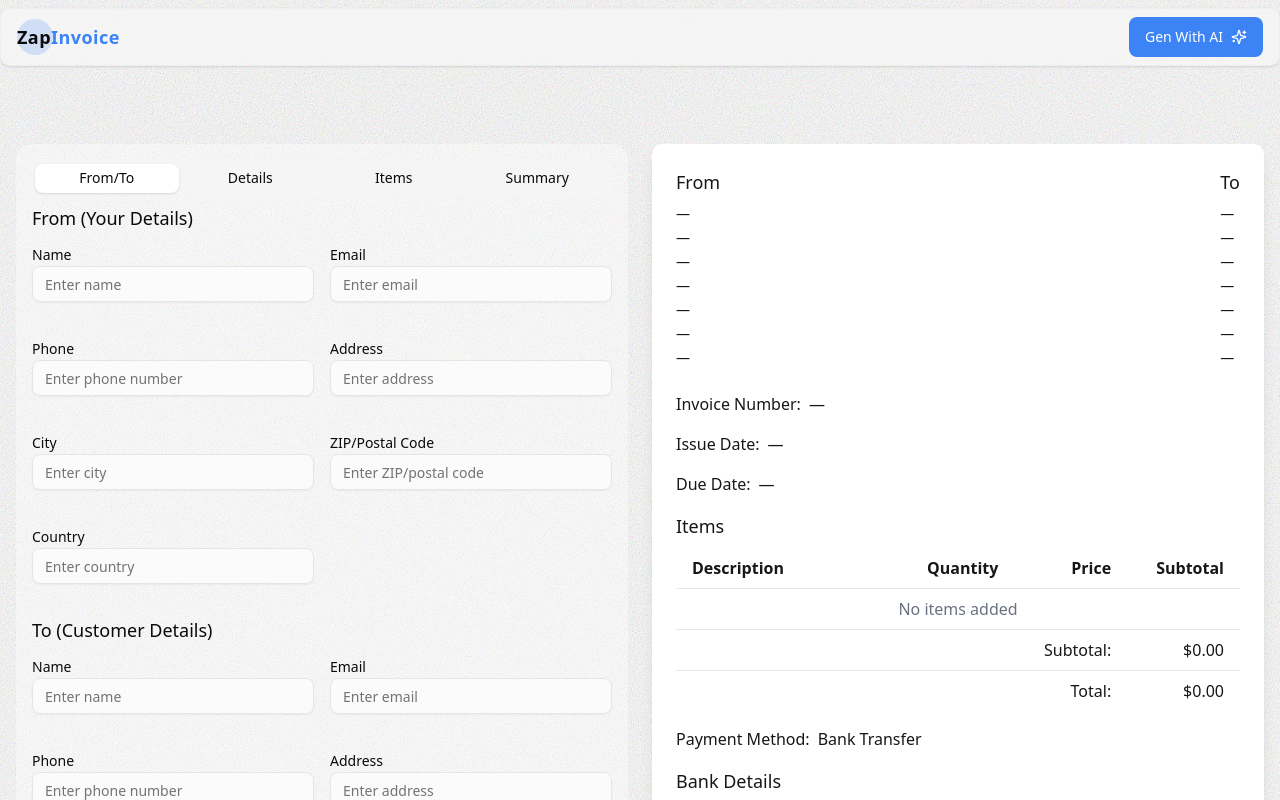
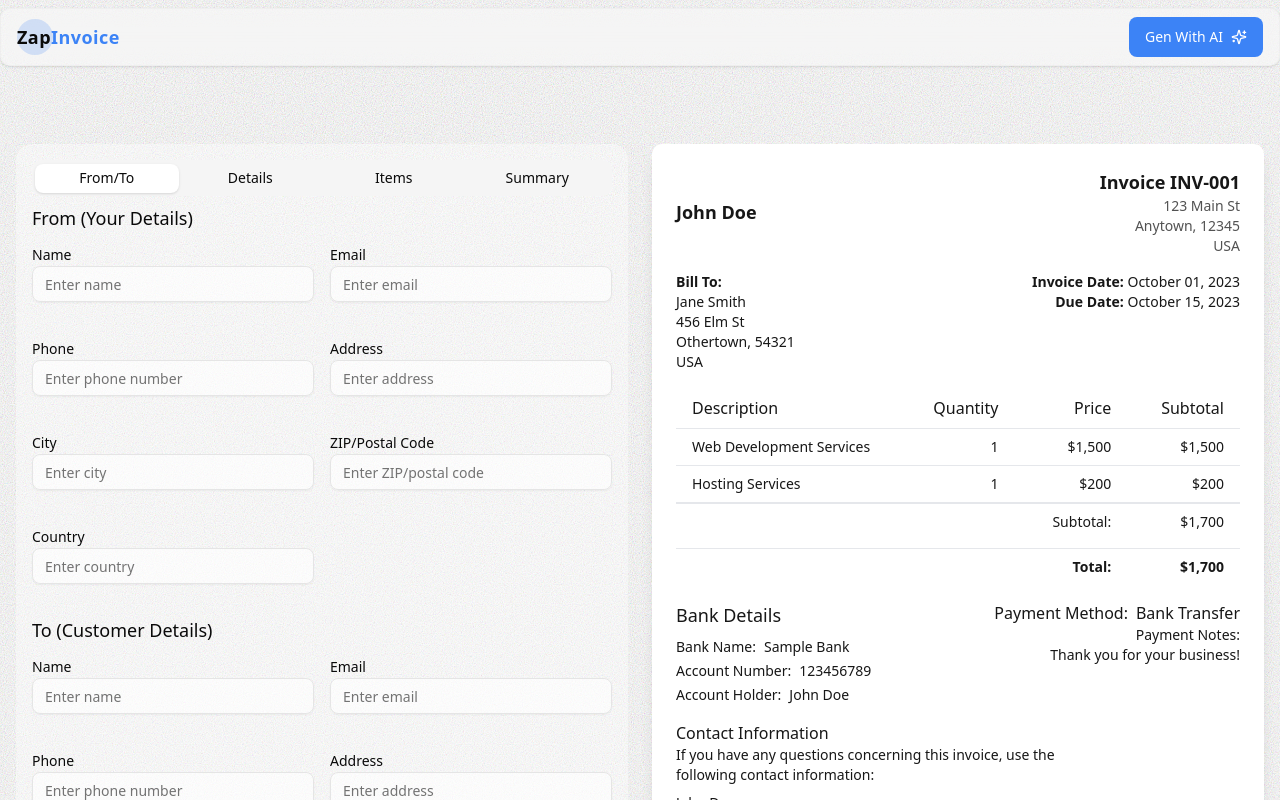
Before and after one commit to NikeshCohen/ZapInvoice, a Next.js app: page / in a window 1280 px wide. Shown: the top 800 px of the page. Built offline with nearby package versions, Linux system fonts and the light colour scheme; what country-data-list would draw is missing.

Commit message:
complete template

```diff
--- a/app/_components/LiveView.tsx
+++ b/app/_components/LiveView.tsx
@@ -1,6 +1,7 @@
 import { useInvoice } from "@/app/_context/InvoiceContext";
 import { useLogo } from "@/app/_context/LogoContext";
 import { useSignature } from "@/app/_context/SignatureContext";
+import { format } from "date-fns";
 
 import { Currency } from "@/components/ui/select-currency";
 
@@ -47,32 +48,15 @@ export default function LiveView() {
     return `${currency?.symbol || "$"}${amount.toFixed(2)}`;
   };
 
-  const ContactInfo = ({
-    title,
-    data,
-  }: {
-    title: string;
-    data: typeof invoiceData.from;
-  }) => (
-    <div className="space-y-2">
-      <h3 className="text-lg font-medium">{title}</h3>
-      <div className="space-y-1 text-sm">
-        <div>{data.name || "—"}</div>
-        <div>{data.email || "—"}</div>
-        <div>{data.phone || "—"}</div>
-        <div>{data.address || "—"}</div>
-        <div>{data.city || "—"}</div>
-        <div>{data.zipCode || "—"}</div>
-        <div>{data.country || "—"}</div>
-      </div>
-    </div>
-  );
+  const formatPrice = (amount: number) => {
+    const currency = invoiceData.selectedCurrency as Currency | undefined;
+    return `${currency?.symbol || "$"}${amount.toLocaleString()}`;
+  };
 
   return (
-    <div className="rounded-lg bg-white p-6 text-neutral-900 shadow-lg">
-      <div className="space-y-6">
-        {/* Logo Section */}
-        {logoData && (
+    <div className="space-y-4 rounded-lg bg-white p-6 text-neutral-900 shadow-lg">
+      <div className="flex items-center justify-between text-right">
+        {logoData ? (
           <div className="flex justify-start">
             {/* eslint-disable-next-line @next/next/no-img-element */}
             <img
@@ -81,161 +65,158 @@ export default function LiveView() {
               className="h-[60px] w-auto object-contain"
             />
           </div>
+        ) : (
+          <p className="text-lg font-bold">{invoiceData.from.name}</p>
         )}
 
-        <div className="flex flex-col gap-6 sm:flex-row sm:justify-between">
-          <ContactInfo title="From" data={invoiceData.from} />
-          <ContactInfo title="To" data={invoiceData.to} />
+        <div>
+          <p className="text-lg font-bold">
+            Invoice {invoiceData.invoiceNumber}
+          </p>
+          <div className="text-sm text-neutral-600">
+            <p>{invoiceData.from.address}</p>
+            <p>
+              {invoiceData.from.city}, {invoiceData.from.zipCode}
+            </p>
+            <p>{invoiceData.from.country}</p>
+          </div>
+        </div>
       </div>
 
-        <div className="space-y-4">
-          <div className="flex flex-wrap gap-x-2">
-            <span className="font-medium">Invoice Number:</span>
-            <span className="break-all">
-              {invoiceData.invoiceNumber || "—"}
-            </span>
+      <div className="flex justify-between">
+        <div className="text-left text-sm">
+          <p className="font-bold">Bill To:</p>
+
+          <div>
+            <p>{invoiceData.to.name}</p>
+            <p>{invoiceData.to.address}</p>
+            <p>
+              {invoiceData.to.city}, {invoiceData.to.zipCode}
+            </p>
+            <p>{invoiceData.to.country}</p>
           </div>
-
-          <div className="flex flex-wrap gap-x-2">
-            <span className="font-medium">Issue Date:</span>
-            <span className="break-all">{invoiceData.issueDate || "—"}</span>
         </div>
-
-          <div className="flex flex-wrap gap-x-2">
-            <span className="font-medium">Due Date:</span>
-            <span className="break-all">{invoiceData.dueDate || "—"}</span>
+        <div className="text-right text-sm">
+          <p>
+            <span className="font-bold">Invoice Date:</span>{" "}
+            {invoiceData.issueDate
+              ? format(new Date(invoiceData.issueDate), "MMMM dd, yyyy")
+              : "-"}
+          </p>
+          <p>
+            <span className="font-bold">Due Date:</span>{" "}
+            {invoiceData.dueDate
+              ? format(new Date(invoiceData.dueDate), "MMMM dd, yyyy")
+              : "-"}
+          </p>
+        </div>
       </div>
 
       <div>
-            <h3 className="mb-2 text-lg font-medium">Items</h3>
         <div className="overflow-x-auto">
-              <table className="w-full min-w-full table-fixed divide-y divide-gray-200">
-                <thead>
-                  <tr>
-                    <th className="w-[40%] px-4 py-2 text-left">Description</th>
-                    <th className="w-[20%] px-4 py-2 text-right">Quantity</th>
-                    <th className="w-[20%] px-4 py-2 text-right">Price</th>
-                    <th className="w-[20%] px-4 py-2 text-right">Subtotal</th>
-                  </tr>
-                </thead>
-                <tbody className="divide-y divide-gray-200">
+          <div className="w-full min-w-full divide-y divide-gray-200">
+            <div className="flex font-normal">
+              <div className="w-[40%] px-4 py-2 text-left font-normal">
+                Description
+              </div>
+              <div className="w-[20%] px-4 py-2 text-right font-normal">
+                Quantity
+              </div>
+              <div className="w-[20%] px-4 py-2 text-right font-normal">
+                Price
+              </div>
+              <div className="w-[20%] px-4 py-2 text-right font-normal">
+                Subtotal
+              </div>
+            </div>
+            <div className="divide-y divide-gray-200 text-sm">
               {invoiceData.items.length > 0 ? (
                 invoiceData.items.map((item, index) => (
-                      <tr key={index}>
-                        <td className="px-4 py-2">
-                          <div className="break-words">
+                  <div key={index} className="flex">
+                    <div className="w-[40%] px-4 py-2 break-words">
                       {item.description || "No description"}
                     </div>
-                        </td>
-                        <td className="px-4 py-2 text-right whitespace-nowrap">
+                    <div className="w-[20%] px-4 py-2 text-right whitespace-nowrap">
                       {item.quantity}
-                        </td>
-                        <td className="px-4 py-2 text-right whitespace-nowrap">
-                          {formatCurrency(item.price)}
-                        </td>
-                        <td className="px-4 py-2 text-right whitespace-nowrap">
-                          {formatCurrency(item.quantity * item.price)}
-                        </td>
-                      </tr>
+                    </div>
+                    <div className="w-[20%] px-4 py-2 text-right whitespace-nowrap">
+                      {formatPrice(item.price)}
+                    </div>
+                    <div className="w-[20%] px-4 py-2 text-right whitespace-nowrap">
+                      {formatPrice(item.quantity * item.price)}
+                    </div>
+                  </div>
                 ))
               ) : (
-                    <tr>
-                      <td
-                        colSpan={4}
-                        className="px-4 py-2 text-center text-gray-500"
-                      >
+                <div className="flex">
+                  <div className="w-full px-4 py-2 text-center text-gray-500">
                     No items added
-                      </td>
-                    </tr>
+                  </div>
+                </div>
               )}
-                </tbody>
-                <tfoot className="border-t border-gray-200">
-                  <tr>
-                    <td
-                      colSpan={3}
-                      className="px-4 py-2 text-right font-medium whitespace-nowrap"
-                    >
+            </div>
+            <div className="border-t border-gray-200 text-sm">
+              <div className="flex">
+                <div className="w-[80%] px-4 pt-2 pb-2 text-right font-normal whitespace-nowrap">
                   Subtotal:
-                    </td>
-                    <td className="px-4 py-2 text-right font-medium whitespace-nowrap">
-                      {formatCurrency(calculateSubtotal())}
-                    </td>
-                  </tr>
+                </div>
+                <div className="w-[20%] px-4 pt-2 pb-2 text-right font-normal whitespace-nowrap">
+                  {formatPrice(calculateSubtotal())}
+                </div>
+              </div>
+              <div className="pb-2">
                 {invoiceData.discount.enabled &&
                   invoiceData.discount.value > 0 && (
-                      <tr>
-                        <td
-                          colSpan={3}
-                          className="px-4 py-2 text-right font-medium whitespace-nowrap text-red-600"
-                        >
+                    <div className="flex">
+                      <div className="w-[80%] px-4 text-right font-normal whitespace-nowrap text-red-600">
                         Discount{" "}
                         {invoiceData.discount.type === "percentage"
                           ? `(${invoiceData.discount.value}%)`
                           : ""}
                         :
-                        </td>
-                        <td className="px-4 py-2 text-right font-medium whitespace-nowrap text-red-600">
-                          -
-                          {formatCurrency(
-                            calculateDiscount(calculateSubtotal()),
-                          )}
-                        </td>
-                      </tr>
+                      </div>
+                      <div className="w-[20%] px-4 text-right font-normal whitespace-nowrap text-red-600">
+                        -{formatPrice(calculateDiscount(calculateSubtotal()))}
+                      </div>
+                    </div>
                   )}
                 {invoiceData.tax.enabled && invoiceData.tax.value > 0 && (
-                    <tr>
-                      <td
-                        colSpan={3}
-                        className="px-4 py-2 text-right font-medium whitespace-nowrap"
-                      >
+                  <div className="flex">
+                    <div className="w-[80%] px-4 text-right font-normal whitespace-nowrap">
                       Tax{" "}
                       {invoiceData.tax.type === "percentage"
                         ? `(${invoiceData.tax.value}%)`
                         : ""}
                       :
-                      </td>
-                      <td className="px-4 py-2 text-right font-medium whitespace-nowrap">
-                        {formatCurrency(
+                    </div>
+                    <div className="w-[20%] px-4 text-right font-normal whitespace-nowrap">
+                      {formatPrice(
                         calculateTax(
                           calculateSubtotal() -
                             calculateDiscount(calculateSubtotal()),
                         ),
                       )}
-                      </td>
-                    </tr>
+                    </div>
+                  </div>
                 )}
-                  <tr className="border-t border-gray-200">
-                    <td
-                      colSpan={3}
-                      className="px-4 py-2 text-right font-medium whitespace-nowrap"
-                    >
+              </div>
+              <div className="flex border-t border-gray-200">
+                <div className="w-[80%] px-4 py-2 text-right font-bold whitespace-nowrap">
                   Total:
-                    </td>
-                    <td className="px-4 py-2 text-right font-medium whitespace-nowrap">
-                      {formatCurrency(calculateTotal())}
-                    </td>
-                  </tr>
-                </tfoot>
-              </table>
+                </div>
+                <div className="w-[20%] px-4 py-2 text-right font-bold whitespace-nowrap">
+                  {formatPrice(calculateTotal())}
+                </div>
+              </div>
+            </div>
+          </div>
         </div>
       </div>
 
-          <div className="flex flex-wrap gap-x-2">
-            <span className="font-medium">Payment Method:</span>
-            <span className="break-all">{invoiceData.paymentMethod}</span>
-          </div>
-
-          {invoiceData.paymentNotes && (
-            <div className="flex flex-wrap gap-x-2">
-              <span className="font-medium">Payment Notes:</span>
-              <span className="break-all whitespace-pre-wrap">
-                {invoiceData.paymentNotes}
-              </span>
-            </div>
-          )}
-
+      <div className="flex justify-between">
+        {/* Bank Details Section */}
         {invoiceData.paymentMethod === "Bank Transfer" && (
-            <div className="space-y-2">
+          <div className="w-[50%] space-y-2 text-left">
             <h3 className="text-lg font-medium">Bank Details</h3>
             <div className="space-y-1 text-sm">
               <div className="flex flex-wrap gap-x-2">
@@ -260,8 +241,40 @@ export default function LiveView() {
           </div>
         )}
 
+        {/* Payment Method and Notes Section */}
+        <div className="w-[50%] text-right">
+          <div className="flex flex-wrap justify-end gap-x-2">
+            <span className="font-medium">Payment Method:</span>
+            <span className="break-all">{invoiceData.paymentMethod}</span>
+          </div>
+
+          {invoiceData.paymentNotes && (
+            <div className="flex flex-wrap justify-end gap-x-2 text-sm">
+              <span className="font-medium">Payment Notes:</span>
+              <span className="break-all whitespace-pre-wrap">
+                {invoiceData.paymentNotes}
+              </span>
+            </div>
+          )}
+        </div>
+        <div />
+      </div>
+
+      <div className="mt-4">
+        <h3 className="text-md font-medium">Contact Information</h3>
+        <p className="max-w-3/4 pb-2 text-sm">
+          If you have any questions concerning this invoice, use the following
+          contact information:
+        </p>
+        <div className="text-sm">
+          <p>{invoiceData.from.name}</p>
+          <p>{invoiceData.from.email}</p>
+          <p>{invoiceData.from.phone}</p>
+        </div>
+      </div>
+
       {/* Signature Section */}
-          <div className="mt-8 border-t pt-8">
+      <div className="border-t pt-8">
         <div className="flex flex-col items-end">
           <div className="w-[200px]">
             {signatureData ? (
@@ -281,7 +294,5 @@ export default function LiveView() {
         </div>
       </div>
     </div>
-      </div>
-    </div>
   );
 }
--- a/app/_context/InvoiceContext.tsx
+++ b/app/_context/InvoiceContext.tsx
@@ -11,39 +11,95 @@ interface InvoiceContextType {
 }
 
 const InvoiceContext = createContext<InvoiceContextType | undefined>(undefined);
+// const initialInvoiceData: InvoiceData = {
+//   from: {
+//     name: "",
+//     email: "",
+//     phone: "",
+//     address: "",
+//     city: "",
+//     zipCode: "",
+//     country: "",
+//   },
+//   to: {
+//     name: "",
+//     email: "",
+//     phone: "",
+//     address: "",
+//     city: "",
+//     zipCode: "",
+//     country: "",
+//   },
+
+//   invoiceNumber: "",
+//   issueDate: "",
+//   dueDate: "",
+//   items: [],
+//   paymentMethod: "Bank Transfer",
+//   bankDetails: {
+//     bankName: "",
+//     accountNumber: "",
+//     accountHolder: "",
+//   },
+//   currency: "USD",
+//   selectedCurrency: undefined,
+//   paymentNotes: "",
+//   discount: {
+//     enabled: false,
+//     type: "percentage" as const,
+//     value: 0,
+//   },
+//   tax: {
+//     enabled: false,
+//     type: "percentage" as const,
+//     value: 0,
+//   },
+// };
+
 const initialInvoiceData: InvoiceData = {
   from: {
-    name: "",
-    email: "",
-    phone: "",
-    address: "",
-    city: "",
-    zipCode: "",
-    country: "",
+    name: "John Doe",
+    email: "john.doe@example.com",
+    phone: "123-456-7890",
+    address: "123 Main St",
+    city: "Anytown",
+    zipCode: "12345",
+    country: "USA",
   },
   to: {
-    name: "",
-    email: "",
-    phone: "",
-    address: "",
-    city: "",
-    zipCode: "",
-    country: "",
+    name: "Jane Smith",
+    email: "jane.smith@example.com",
+    phone: "098-765-4321",
+    address: "456 Elm St",
+    city: "Othertown",
+    zipCode: "54321",
+    country: "USA",
   },
 
-  invoiceNumber: "",
-  issueDate: "",
-  dueDate: "",
-  items: [],
+  invoiceNumber: "INV-001",
+  issueDate: "2023-10-01",
+  dueDate: "2023-10-15",
+  items: [
+    {
+      description: "Web Development Services",
+      quantity: 1,
+      price: 1500,
+    },
+    {
+      description: "Hosting Services",
+      quantity: 1,
+      price: 200,
+    },
+  ],
   paymentMethod: "Bank Transfer",
   bankDetails: {
-    bankName: "",
-    accountNumber: "",
-    accountHolder: "",
+    bankName: "Sample Bank",
+    accountNumber: "123456789",
+    accountHolder: "John Doe",
   },
   currency: "USD",
   selectedCurrency: undefined,
-  paymentNotes: "",
+  paymentNotes: "Thank you for your business!",
   discount: {
     enabled: false,
     type: "percentage" as const,
```
Lines whose indentation alone changed are shown as unchanged.
